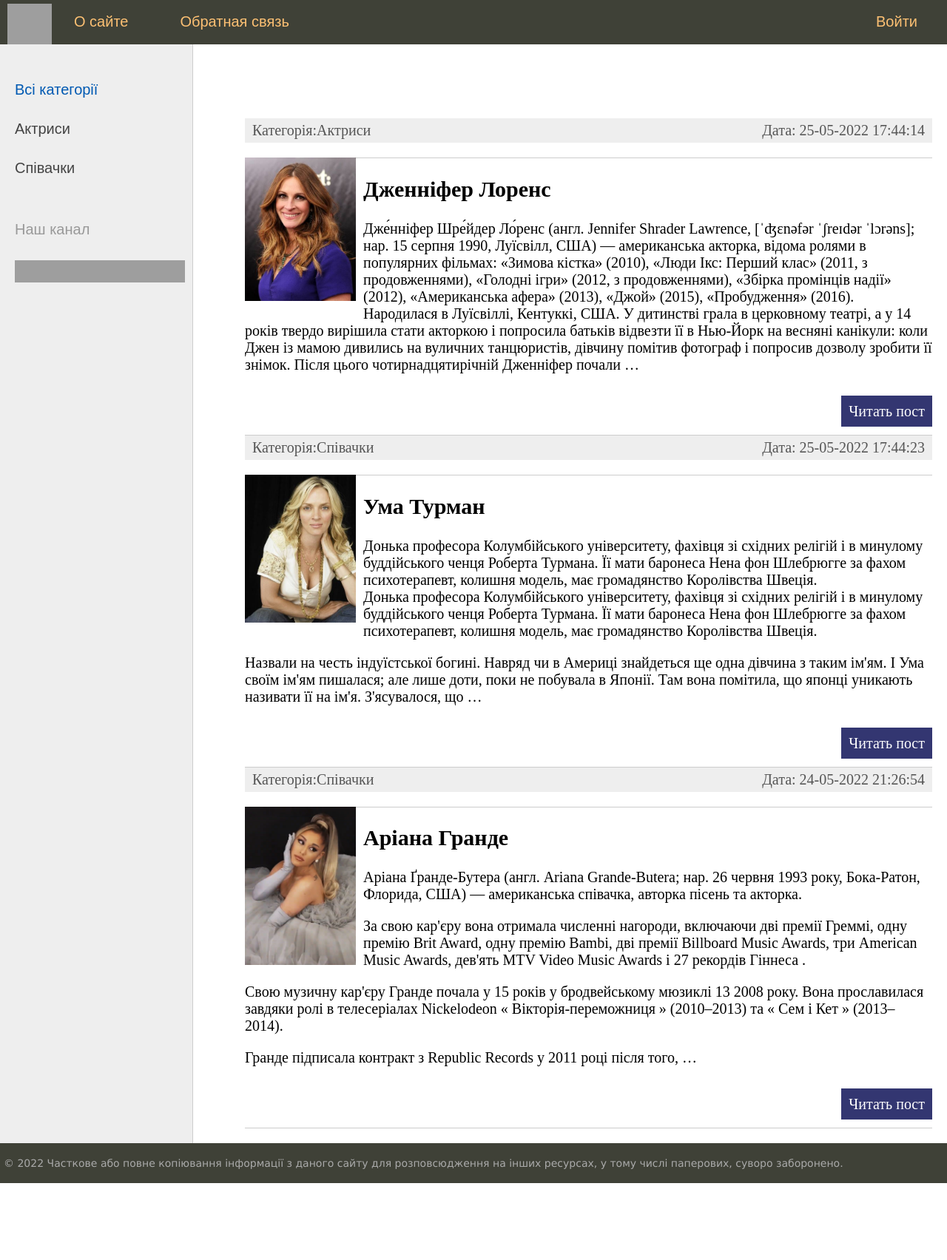
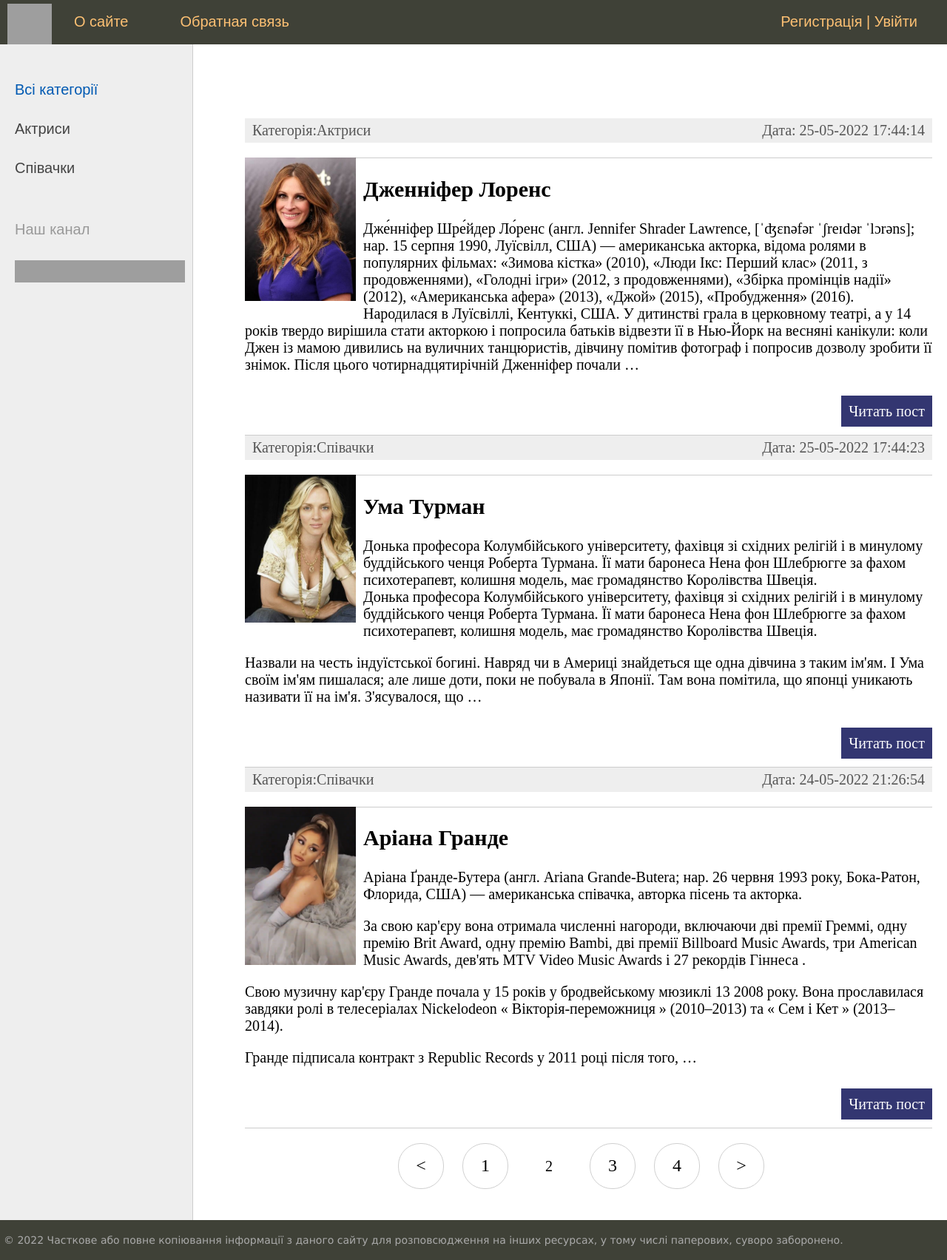
Before and after one commit to andriyav/djsite, a Django app: page /?page=2 in a window 1280 px wide. Shown: the whole page at 74% size. Before the commit the page ends 1600 px from the top, so only its background shows below. Run offline with Django 4.2, Linux system fonts and the light colour scheme; data comes from the database, SQL or seed files in the repository; both versions use the stored data as it was after the commit; grey boxes are pictures that could not be loaded.

Commit message:
Pagination finish

```diff
--- a/coolsite/women/static/women/css/styles.css
+++ b/coolsite/women/static/women/css/styles.css
@@ -390,3 +390,41 @@
     min-width: 200px;
     font-size: 16px;
 }
+
+.list-pages {
+	text-align: center;
+	margin: 0 0 20px 0;
+}
+.list-pages ul {
+	margin: 20px 0 0 0;
+	padding: 0;
+	list-style: none;
+}
+.list-pages ul li {
+	display: inline-block;
+	margin: 0 20px 0 0;
+}
+.list-pages a {
+	color: #000;
+	font-size: 24px;
+	text-decoration: none;
+}
+.list-pages .page-num, .page-num-selected {
+	display: inline-block;
+	width: 60px;
+	height: 44px;
+	padding: 16px 0 0 0;
+	border: 1px solid #d0d0d0;
+	border-radius: 30px;
+}
+.list-pages .page-num:hover {
+	box-shadow: 3px 3px 1px #d0d0d0;
+}
+.list-pages .page-num-selected {
+	border: none;
+	color: #000;
+	font-size: 20px;
+}
+.list-pages .page-num-selected:hover {
+	box-shadow: none;
+}
--- a/coolsite/women/templates/women/base.html
+++ b/coolsite/women/templates/women/base.html
@@ -19,15 +19,13 @@
 			<li class="logo"><a href="{% url 'home' %}"><div class="logo"></div></a></li>
 
 {% for m in menu %}
-	{% if not forloop.last %}
-			<li><a href="{%  url m.url_name %}">{{m.title}}</a></li>
-	{% else %}
-			<li class="last"><a href="{%  url m.url_name %}">{{m.title}}</a></li>
-	{% endif %}
+			<li><a href="{% url m.url_name %}">{{m.title}}</a></li>
 {% endfor %}
+				<li class="last"><a href="{% url 'register' %}">Регистрація</a> | <a href="{% url 'login' %}">Увійти</a></li>
 			</ul>
 			<div class="clear"></div>
 		</div>
+
 
 <table class="table-content" border=0 cellpadding="0" cellspacing="0">
 <tr>
@@ -68,6 +66,34 @@
 	<div class="content-text">
 {% block content %}
 {% endblock %}
+    {% if page_obj.has_other_pages %}
+<nav class="list-pages">
+    <ul>
+{% if page_obj.has_previous %}
+<li class="page-num">
+	<a href="?page={{ page_obj.previous_page_number }}">&lt;</a>
+</li>
+{% endif %}
+
+        {% for p in paginator.page_range %}
+		{% if page_obj.number == p %}
+        <li class="page-num page-num-selected">{{ p }}</li>
+		{% elif p >= page_obj.number|add:-2 and p <= page_obj.number|add:2  %}
+        <li class="page-num">
+            <a href="?page={{ p }}">{{ p }}</a>
+        </li>
+		{% endif %}
+        {% endfor %}
+
+{% if page_obj.has_next %}
+<li class="page-num">
+	<a href="?page={{ page_obj.next_page_number }}">&gt;</a>
+</li>
+{% endif %}
+
+    </ul>
+</nav>
+{% endif %}
 	</div>
 <!-- Конец блока контента -->
 
--- a/coolsite/women/urls.py
+++ b/coolsite/women/urls.py
@@ -8,6 +8,7 @@
     path('addpage/', AddPage.as_view(), name='add_page'),
     path('contact/', contact, name='contact'),
     path('login', login, name='login'),
+    path('register', RegisterUser.as_view(), name='register'),
     path('post/<slug:post_slug>/', ShowPost.as_view(), name='post' ),
     path('category/<slug:cat_slug>/', WomenCategory.as_view(), name='category')
 ]
--- a/coolsite/women/utils.py
+++ b/coolsite/women/utils.py
@@ -6,8 +6,7 @@
 menu = [{'title': "О сайте", 'url_name': 'about'},
         {'title': "Добавить статью", 'url_name': 'add_page'},
         {'title': "Обратная связь", 'url_name': 'contact'},
-        {'title': "Войти", 'url_name': 'login'}
-        ]
+            ]
 
 class DataMixin:
     def get_user_context(self, **kwargs):
--- a/coolsite/women/views.py
+++ b/coolsite/women/views.py
@@ -1,3 +1,4 @@
+from django.contrib.auth.forms import UserCreationForm
 from django.http import HttpResponse, HttpResponseNotFound, Http404
 from django.shortcuts import render, redirect
 from django.urls import reverse_lazy
@@ -38,6 +39,7 @@
         return Women.objects.filter(is_published=True)
 
 class WomenCategory(DataMixin, ListView):
+    paginate_by = 3
     model = Women
     template_name = 'women/index.html'
     context_object_name = 'posts'
@@ -98,6 +100,17 @@
         c_def = self.get_user_context(title=context['post'])
         return dict(list(context.items()) + list(c_def.items()))
 
+class RegisterUser(DataMixin, CreateView):
+    form_class = UserCreationForm
+    template_name = 'women/register.html'
+    success_url = reverse_lazy('register')
+
+    def get_context_data(self, *, object_list=None, **kwargs):
+        context = super().get_context_data(**kwargs)
+        c_def = self.get_user_context(title="Регистрація")
+        return dict(list(context.items()) + list(c_def.items()))
+
+
 
 
 
```
Also changed, not shown: coolsite/women/templates/women/register.html (added, +9 -0 lines), coolsite/db.sqlite3.
